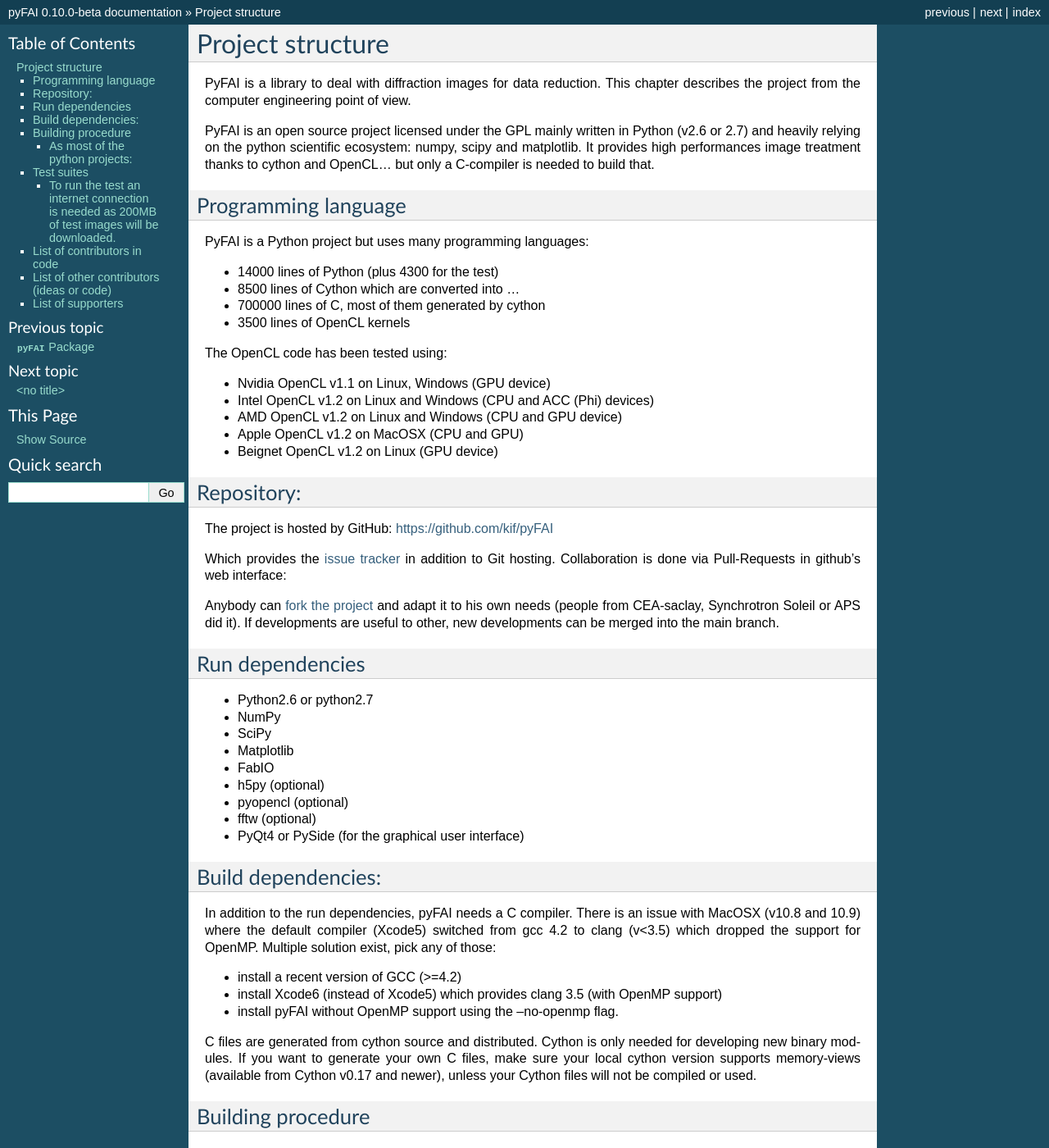
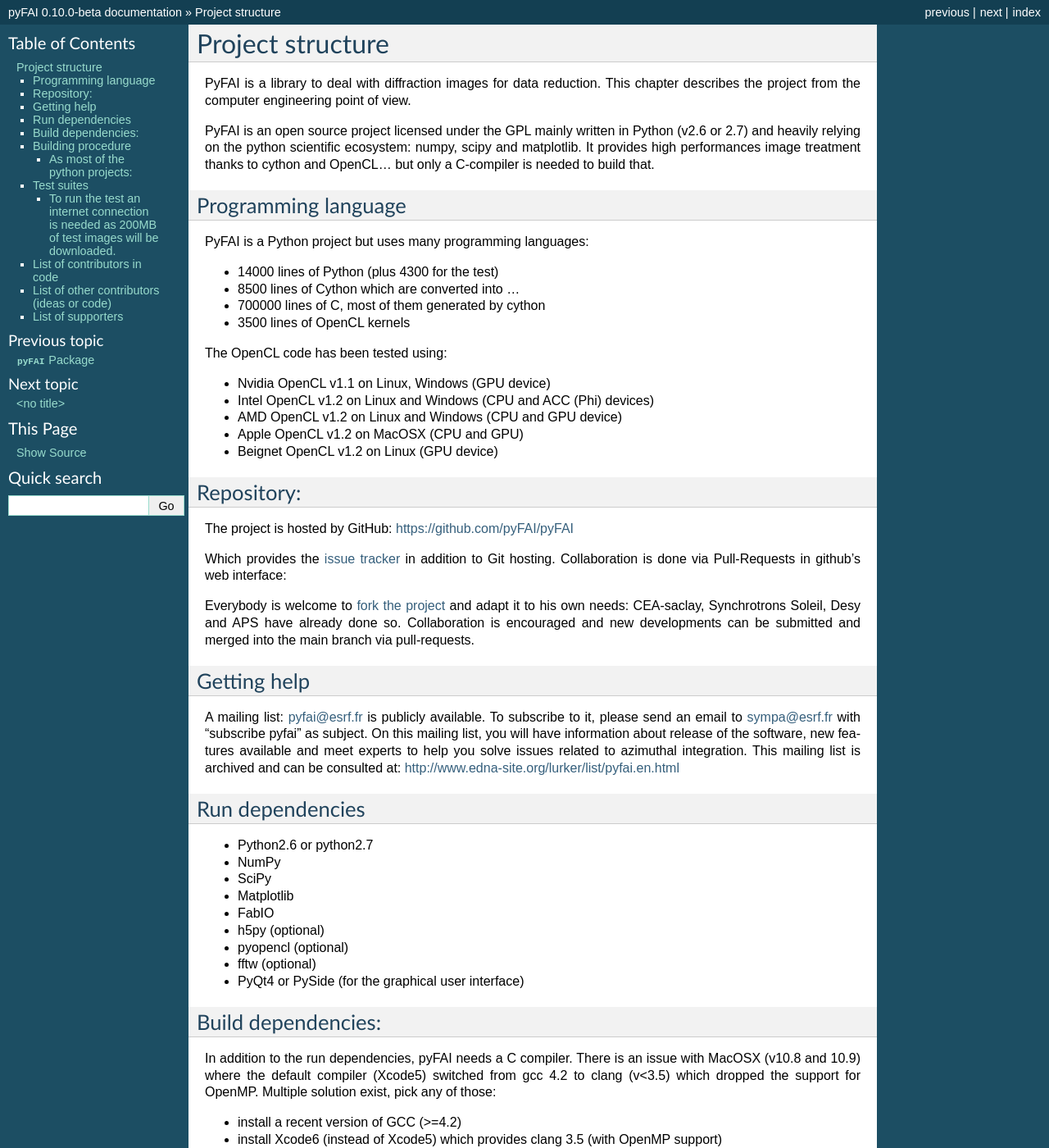
Before and after one commit to silx-kit/pyFAI, a Sphinx documentation site: the page built from doc/source/project.rst, in a window 1280 px wide and 1400 px high. Shown: the whole window at 82% size. Built offline with Sphinx 7.4.7, drawn with Linux system fonts in a browser that asks for light colours; some of the changed text lies outside the part shown.

Commit message:
update changelog: mailing list & project repo

```diff
--- a/CHANGELOG.txt
+++ b/CHANGELOG.txt
@@ -91,3 +91,7 @@
 		try to be compatible with both PySide and PyQt4 ... the uic stuff is untested and probably buggy #130
 		Deactivate the automatic saturation correction by default. now it is opt-in #131
 0.10.0:	10/2014
+		Correct Caglioti's formula
+		Update tests and OpenCL
+		Compatibility with MacOSX
+0.10.1:
--- a/doc/source/project.rst
+++ b/doc/source/project.rst
@@ -30,13 +30,24 @@
 -----------
 
 The project is hosted by GitHub:
-https://github.com/kif/pyFAI
+https://github.com/pyFAI/pyFAI
 
 Which provides the `issue tracker <https://github.com/kif/pyFAI/issues>`_ in addition to Git hosting.
 Collaboration is done via Pull-Requests in github's web interface:
 
-Anybody can `fork the project <https://github.com/kif/pyFAI/fork>`_ and adapt it to his own needs (people from CEA-saclay, Synchrotron Soleil or APS did it).
-If developments are useful to other, new developments can be merged into the main branch.
+Everybody is welcome to `fork the project <https://github.com/pyFAI/pyFAI/fork>`_ and adapt it to his own needs:
+CEA-saclay,  Synchrotrons Soleil, Desy and APS have already done so.
+Collaboration is encouraged and new developments can be submitted and merged into the main branch
+via pull-requests.
+
+Getting help
+------------
+
+A mailing list: pyfai@esrf.fr is publicly available. To subscribe to it, please send an email to sympa@esrf.fr with "subscribe pyfai" as subject.
+On this mailing list, you will have information about release of the software, new features available and meet
+experts to help you solve issues related to azimuthal integration.
+This mailing list is archived and can be consulted at:
+http://www.edna-site.org/lurker/list/pyfai.en.html
 
 
 Run dependencies
```
Also changed, not shown: other parts of doc/source/project.rst (+2 -2 lines).
